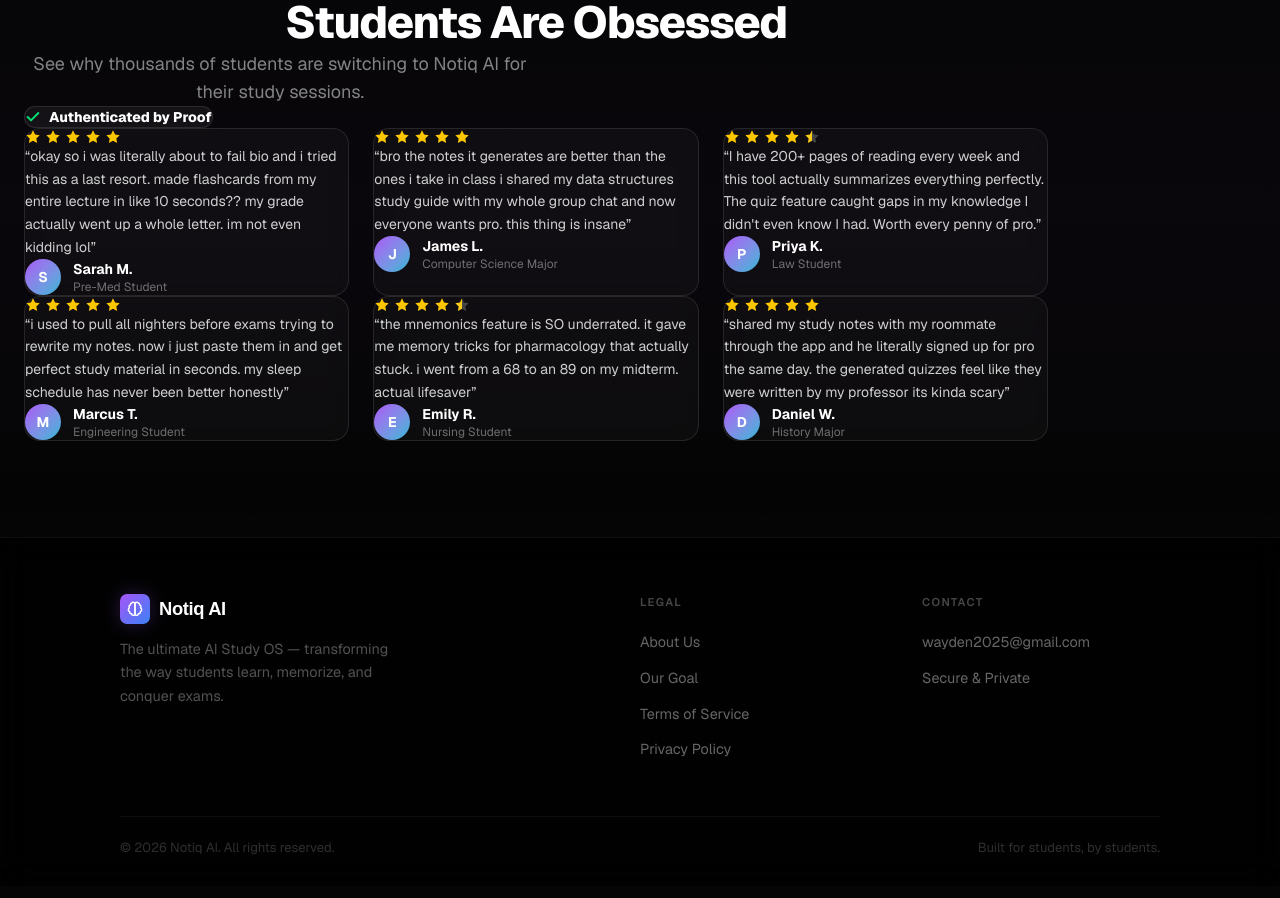
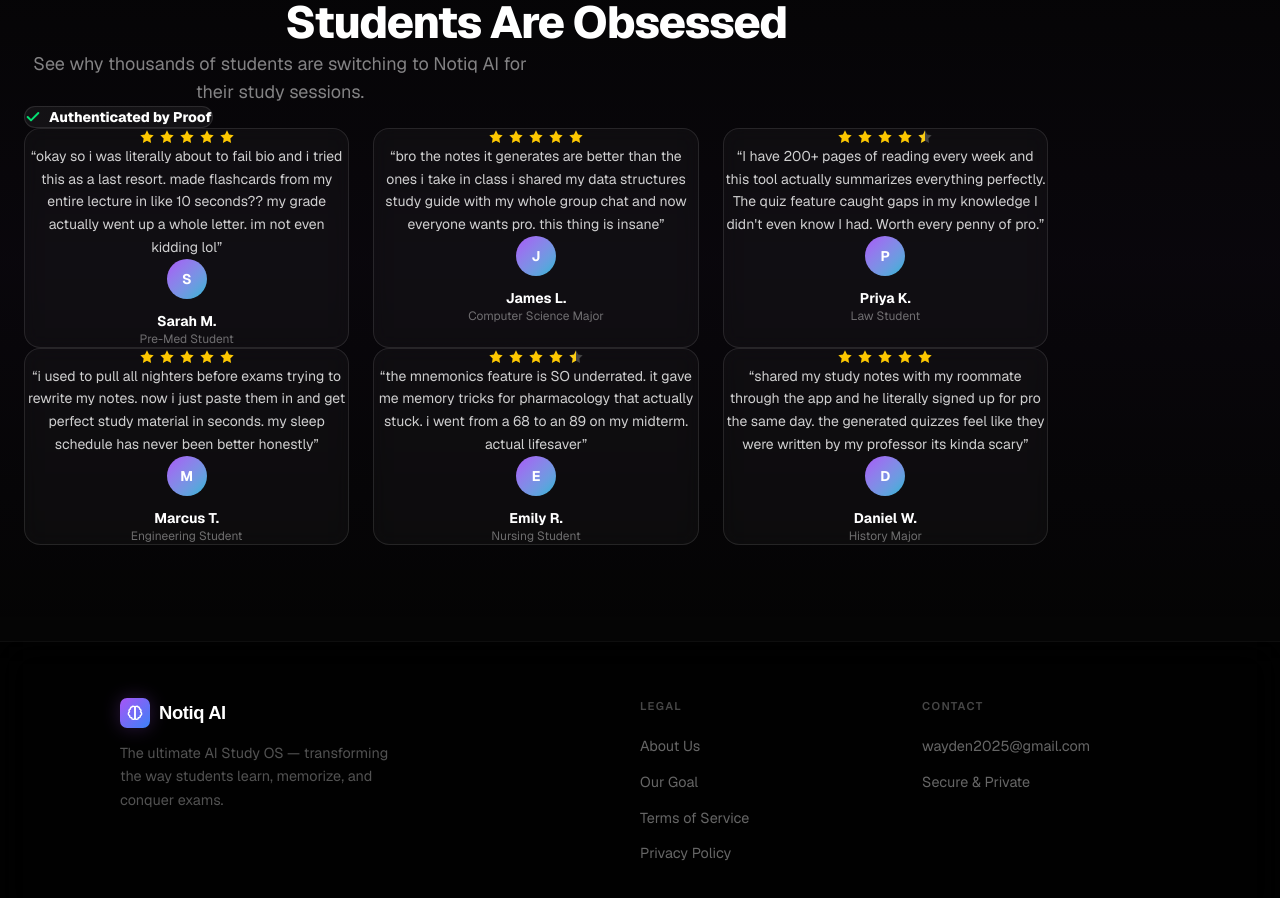
Before and after one commit to wayden2025-ctrl/StudyForge2, a Next.js app: page / in a window 1280 px wide. Shown: the part 10520-11418 px from the top of the page. Built offline with nearby package versions, Linux system fonts and the light colour scheme.

Commit message:
style: center content inside testimonial cards

```diff
--- a/src/app/page.tsx
+++ b/src/app/page.tsx
@@ -156,10 +156,10 @@
             ].map((t, i) => (
               <div
                 key={i}
-                className="p-6 rounded-2xl border border-white/10 bg-white/[0.03] backdrop-blur-sm hover:bg-white/[0.06] transition-all duration-300"
+                className="p-6 rounded-2xl border border-white/10 bg-white/[0.03] backdrop-blur-sm hover:bg-white/[0.06] transition-all duration-300 flex flex-col items-center text-center"
                 style={{ animationDelay: `${i * 0.15}s` }}
               >
-                <div className="flex items-center gap-1 mb-4">
+                <div className="flex items-center justify-center gap-1 mb-4">
                   {Array.from({ length: Math.floor(t.stars) }).map((_, s) => (
                     <svg key={s} className="w-4 h-4 text-yellow-400 fill-yellow-400" viewBox="0 0 24 24"><path d="M12 2l3.09 6.26L22 9.27l-5 4.87 1.18 6.88L12 17.77l-6.18 3.25L7 14.14 2 9.27l6.91-1.01L12 2z"/></svg>
                   ))}
@@ -171,8 +171,8 @@
                   )}
                 </div>
                 <p className="text-white/80 text-sm leading-relaxed mb-5">&ldquo;{t.text}&rdquo;</p>
-                <div className="flex items-center gap-3">
-                  <div className="w-9 h-9 rounded-full bg-gradient-to-br from-brand-purple to-brand-cyan flex items-center justify-center text-white font-bold text-sm">
+                <div className="flex flex-col items-center gap-3 mt-auto">
+                  <div className="w-10 h-10 rounded-full bg-gradient-to-br from-brand-purple to-brand-cyan flex items-center justify-center text-white font-bold text-sm">
                     {t.name[0]}
                   </div>
                   <div>
@@ -207,10 +207,10 @@
             ].map((t, i) => (
               <div
                 key={i + 3}
-                className="p-6 rounded-2xl border border-white/10 bg-white/[0.03] backdrop-blur-sm hover:bg-white/[0.06] transition-all duration-300"
+                className="p-6 rounded-2xl border border-white/10 bg-white/[0.03] backdrop-blur-sm hover:bg-white/[0.06] transition-all duration-300 flex flex-col items-center text-center"
                 style={{ animationDelay: `${(i + 3) * 0.15}s` }}
               >
-                <div className="flex items-center gap-1 mb-4">
+                <div className="flex items-center justify-center gap-1 mb-4">
                   {Array.from({ length: Math.floor(t.stars) }).map((_, s) => (
                     <svg key={s} className="w-4 h-4 text-yellow-400 fill-yellow-400" viewBox="0 0 24 24"><path d="M12 2l3.09 6.26L22 9.27l-5 4.87 1.18 6.88L12 17.77l-6.18 3.25L7 14.14 2 9.27l6.91-1.01L12 2z"/></svg>
                   ))}
@@ -222,8 +222,8 @@
                   )}
                 </div>
                 <p className="text-white/80 text-sm leading-relaxed mb-5">&ldquo;{t.text}&rdquo;</p>
-                <div className="flex items-center gap-3">
-                  <div className="w-9 h-9 rounded-full bg-gradient-to-br from-brand-purple to-brand-cyan flex items-center justify-center text-white font-bold text-sm">
+                <div className="flex flex-col items-center gap-3 mt-auto">
+                  <div className="w-10 h-10 rounded-full bg-gradient-to-br from-brand-purple to-brand-cyan flex items-center justify-center text-white font-bold text-sm">
                     {t.name[0]}
                   </div>
                   <div>
```
